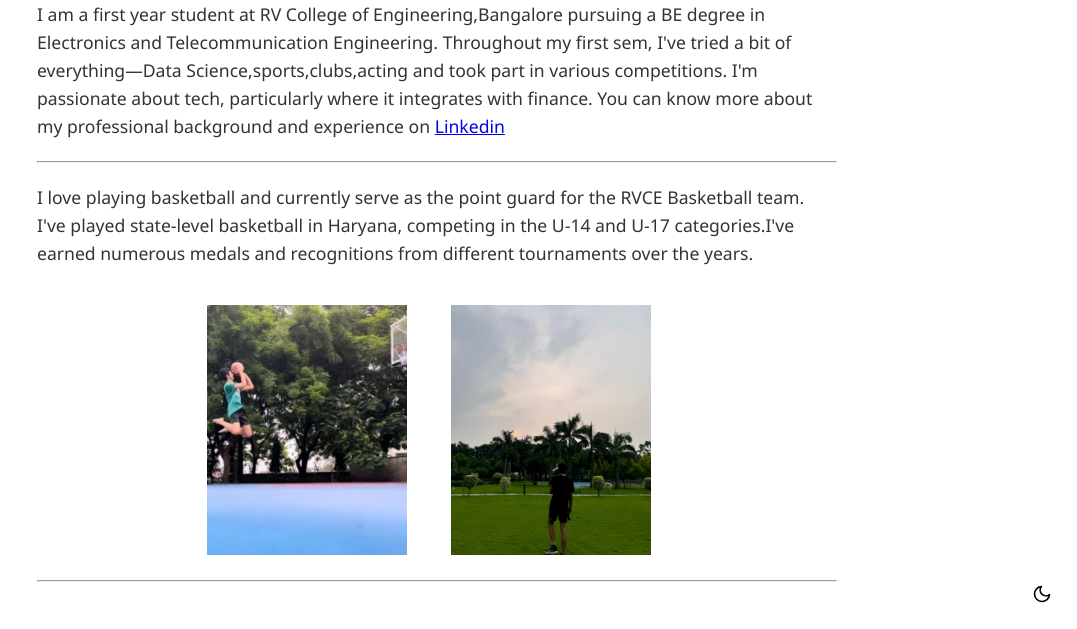
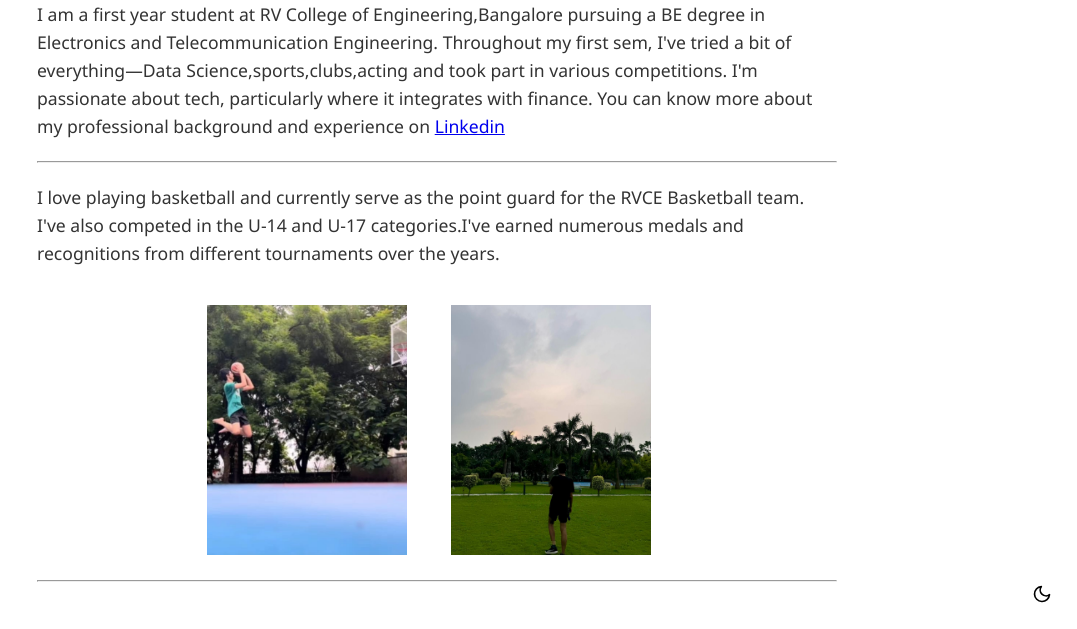
Before and after one commit to aryank25/aryank25.github.io, a plain HTML site: page about.html in a window 1280 px wide. Shown: the part 171-800 px from the top of the page, without its empty margins (203-1280 px from the left). Drawn offline with Linux system fonts and the light colour scheme.

Commit message:
Update about.html

```diff
--- a/about.html
+++ b/about.html
@@ -203,7 +203,7 @@
 
 
                      <p>I love playing basketball and currently serve as the point guard for the RVCE Basketball team.
-                        I've played state-level basketball in Haryana, competing in the U-14 and U-17 categories.I've earned numerous medals and recognitions from different tournaments over the years.</p>
+                        I've also competed in the U-14 and U-17 categories.I've earned numerous medals and recognitions from different tournaments over the years.</p>
 
                      <div style="display: inline-block;">
                          <img src="basketball.jpg" alt="Akshaay's basketball" class="basket-ball" style="width: 200px;margin-left: 170px; margin-right: 40px;">
```
